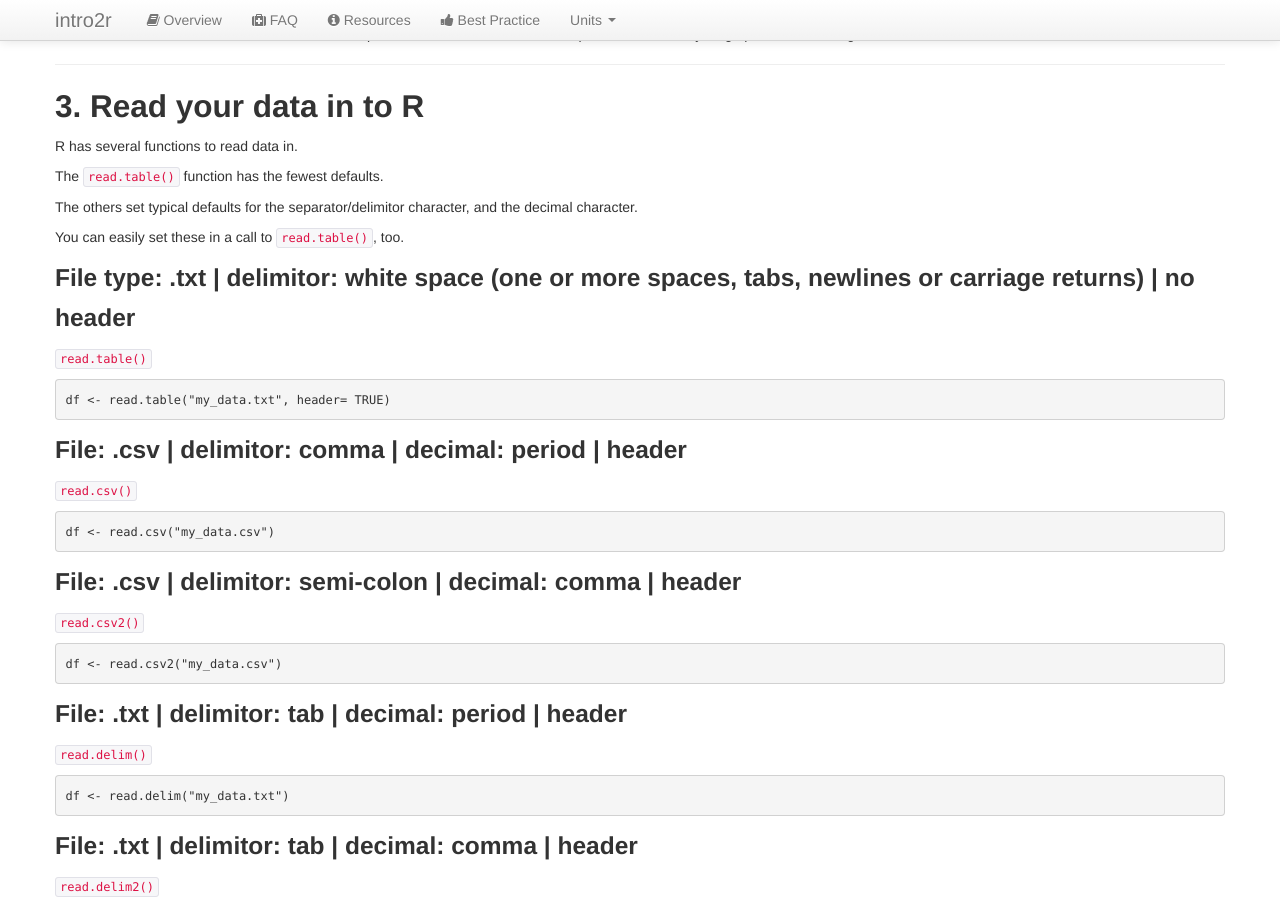
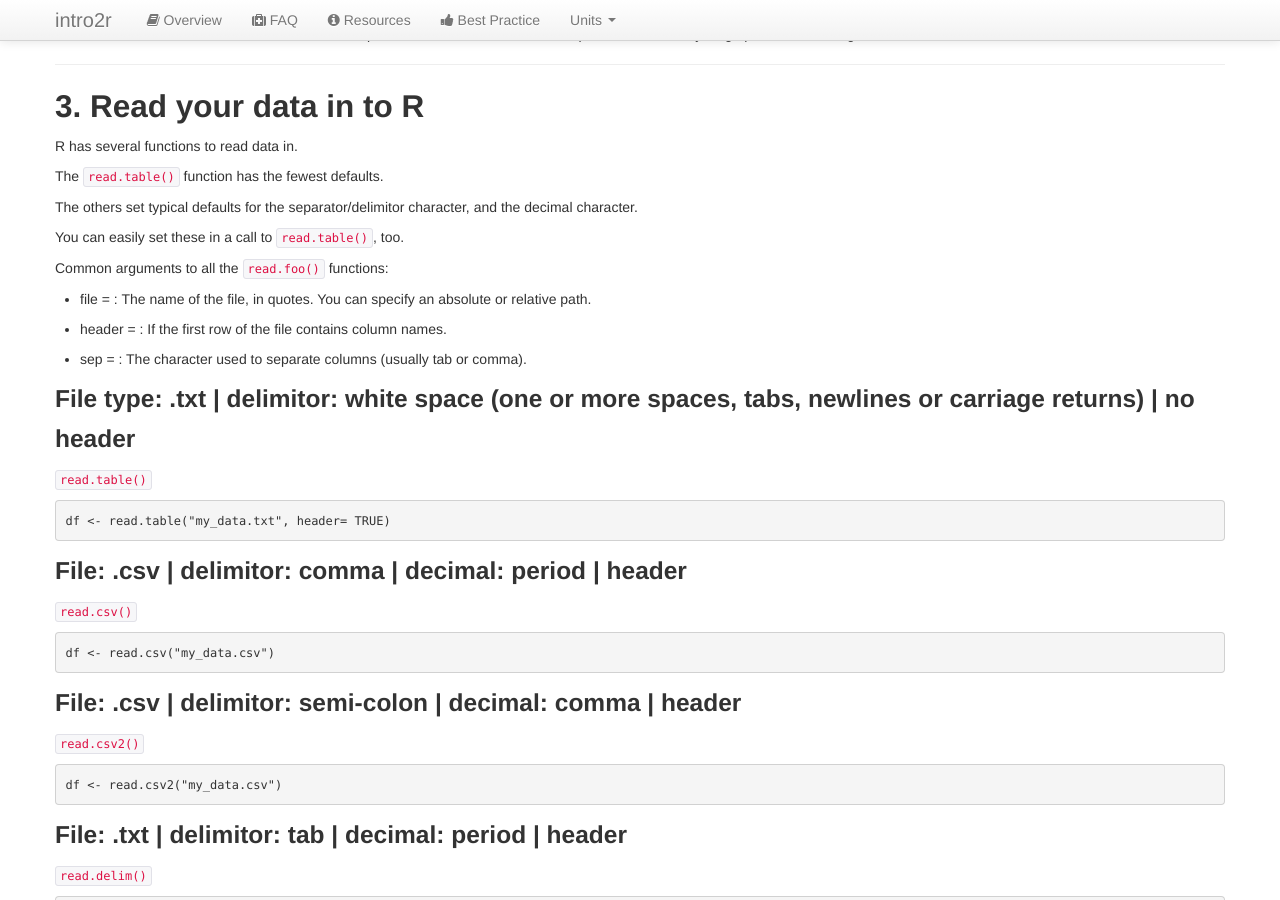
Before and after one commit to intro2r/intro2r, a Jekyll site: the page built from unit2/importing-data.md, in a window 1280 px wide and 900 px high, scrolled down 2066 px. Built offline with Jekyll 4.4.1, drawn with Linux system fonts in a browser that asks for light colours.

Commit message:
Update importing-data.md

````diff
--- a/unit2/importing-data.md
+++ b/unit2/importing-data.md
@@ -125,6 +125,15 @@ The others set typical defaults for the separator/delimitor character, and the d
 
 You can easily set these in a call to ``` read.table() ```, too.
 
+Common arguments to all the `read.foo()` functions:
+
+ - file = : The name of the file, in quotes. You can specify an absolute or relative path.
+
+ - header = :  If the first row of the file contains column names.
+
+ - sep = : The character used to separate columns (usually tab or comma).
+
+
 
 ### File type: .txt | delimitor: white space (one or more spaces, tabs, newlines or carriage returns) | no header
 
````
